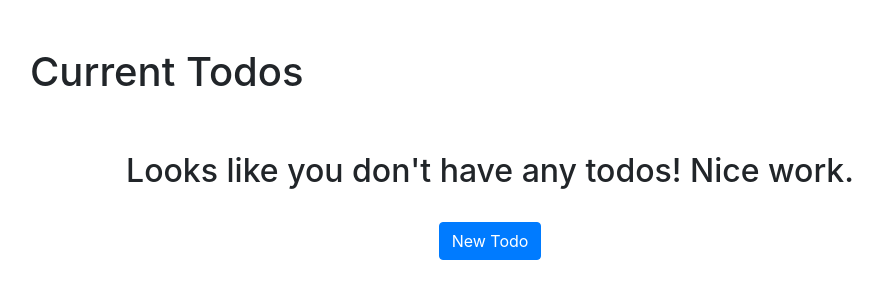
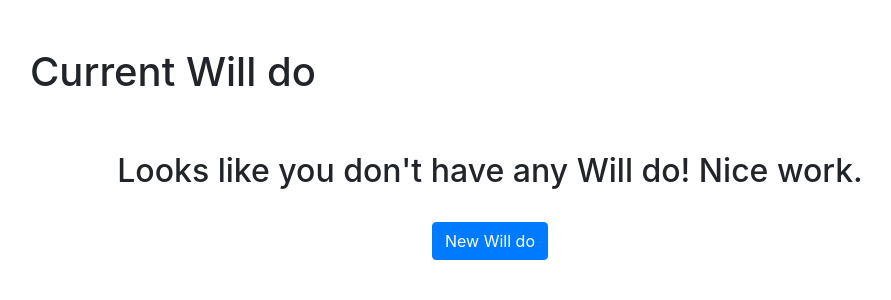
Before and after one commit to bot2sai/Django_will_do_prject, a Django app: page /current/ in a window 1280 px wide. Shown: the part 76-376 px from the top of the page, without its empty margins (150-1041 px from the left). Run offline with Django 4.2, Linux system fonts and the light colour scheme; a user stored in the database is signed in; data comes from the database, SQL or seed files in the repository; both versions use the stored data as it was after the commit; some libraries are stand-ins or nearby versions.

Commit message:
2-d comit with changess

```diff
--- a/will_do/templates/will_do/createwilldo.html
+++ b/will_do/templates/will_do/createwilldo.html
@@ -20,8 +20,8 @@
                 <input type="text" name="title" class="form-control" id="title" required>
             </div>
             <div class="form-group">
-                <label for="memo">Task</label>
-                <textarea name="memo" class="form-control" id="memo" ></textarea>
+                <label for="task">Task</label>
+                <textarea name="task" class="form-control" id="task" ></textarea>
             </div>
             <div class="form-group form-check">
                 <input type="checkbox" name="important" class="form-check-input" id="important">
--- a/will_do/templates/will_do/currentwilldo.html
+++ b/will_do/templates/will_do/currentwilldo.html
@@ -5,9 +5,9 @@
 <div class="row justify-content-center mt-5">
     <div class="col-md-10">
         {% if willdo %}
-             <h1>{{ willdo.count }} Current Todo{{ willdo.count|pluralize }}</h1>
+             <h1>{{ willdo.count }} Current Will do{{ willdo.count|pluralize }}</h1>
         {% else %}
-                       <h1>Current Todos</h1>
+                       <h1>Current Will do</h1>
         {% endif %}
     </div>
 </div>
@@ -21,9 +21,9 @@
         </div>
     {% else %}
         <div class="text-center">
-            <h2>Looks like you don't have any todos! Nice work.</h2>
+            <h2>Looks like you don't have any Will do! Nice work.</h2>
         <br>
-        <a role="button" class="btn btn-primary" href="{% url 'createwilldo' %}">New Todo</a>
+        <a role="button" class="btn btn-primary" href="{% url 'createwilldo' %}">New Will do</a>
         </div>
     {% endif %}
     </div>
--- a/will_do/templates/will_do/viewwilldo.html
+++ b/will_do/templates/will_do/viewwilldo.html
@@ -18,11 +18,11 @@
             {% csrf_token %}
             <div class="form-group">
                 <label for="title">Title</label>
-                <input type="text" name="title" class="form-control" id="title" value="{{ todo.title }}" required>
+                <input type="text" name="title" class="form-control" id="title" value="{{ willdo.title }}" required>
             </div>
             <div class="form-group">
-                <label for="memo">Task</label>
-                <textarea name="memo" rows="5" class="form-control" id="memo" >{{ willdo.task }}</textarea>
+                <label for="task">Task</label>
+                <textarea name="task" rows="5" class="form-control" id="task" >{{ willdo.task }}</textarea>
             </div>
             <div class="form-group form-check">
                 <input type="checkbox" name="important" class="form-check-input" id="important" {% if willdo.important %}checked{% endif %}>
```
Also changed, not shown: db.sqlite3.
